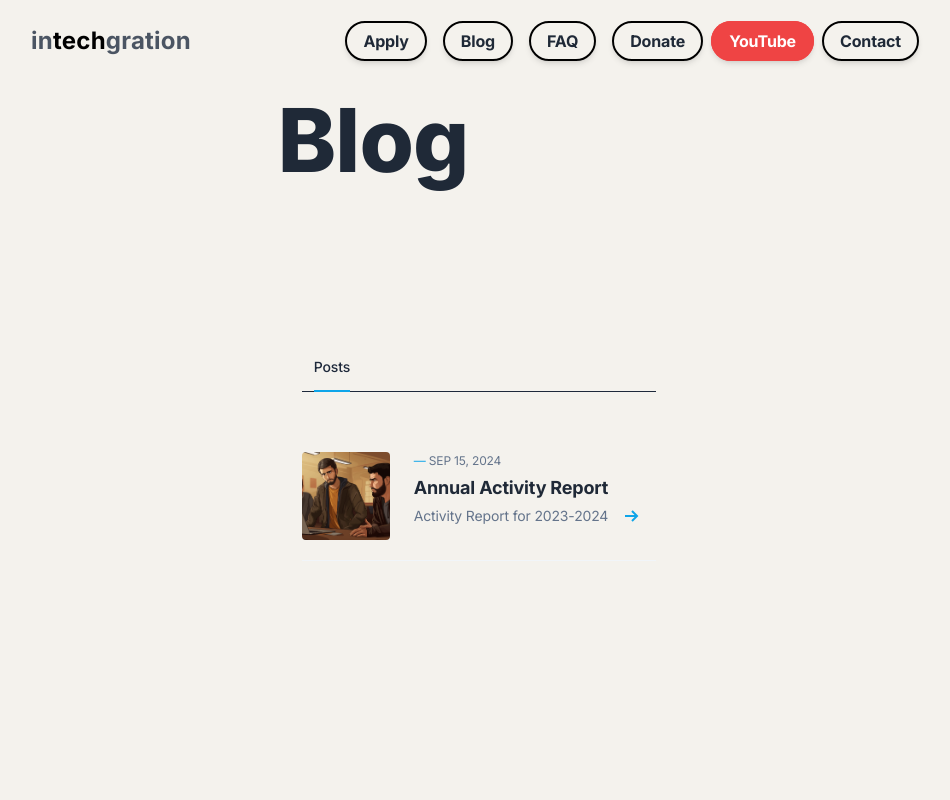
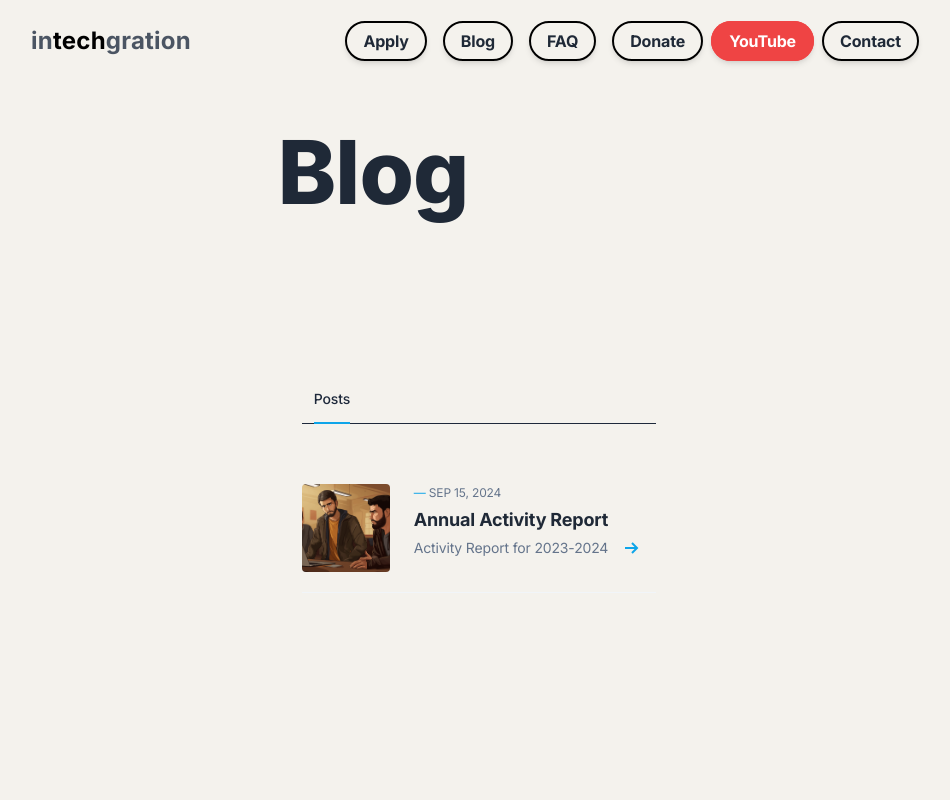
Before and after one commit to in-tech-gration/website, a Next.js app: page /blog in a window 1280 px wide. Shown: the top 800 px of the page, without its empty margins (161-1111 px from the left). Built offline with nearby package versions, Linux system fonts and the light colour scheme.

Commit message:
Polished look of /blog page.

```diff
--- a/app/(default)/blog/page.tsx
+++ b/app/(default)/blog/page.tsx
@@ -3,19 +3,17 @@ import { blogPosts } from "@/util/blog-utils";
 import { notFound } from "next/navigation";
 
 function Blog() {
-
   // if (process.env.NODE_ENV !== 'development') {
   //   notFound()
   // }
 
   return (
-    <section className="bg-secondary mt-4 h-full flex items-center">
+    <section className="bg-secondary mt-10 min-h-screen flex items-center">
       <div className="max-w-4xl mx-auto px-4 sm:px-6 py-12 md:py-20">
-
-      <header>
-        <h1 className="h1 font-aspekta">Blog</h1>
-        {/* <h2 className="font-aspekta">Subtitle</h2> */}
-      </header>
+        <header>
+          <h1 className="h1 font-aspekta">Blog</h1>
+          {/* <h2 className="font-aspekta">Subtitle</h2> */}
+        </header>
 
         <div className="grow md:flex space-y-8 md:space-y-0 md:space-x-8 pb-16 md:pb-20">
           <div className="grow">
@@ -41,7 +39,10 @@ function Blog() {
                   </li> */}
                 </ul>
                 {blogPosts.map((post) => (
-                  <BlogPostItem key={post.meta ? post.meta.id : ''} post={post} />
+                  <BlogPostItem
+                    key={post.meta ? post.meta.id : ""}
+                    post={post}
+                  />
                 ))}
               </div>
             </div>
```
